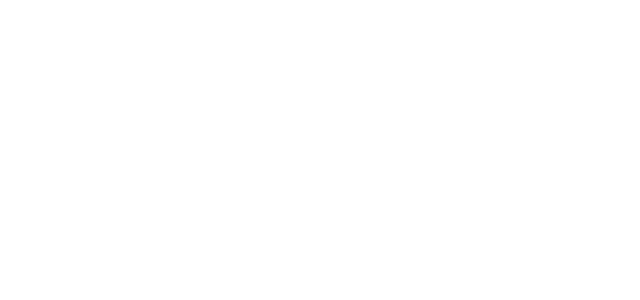
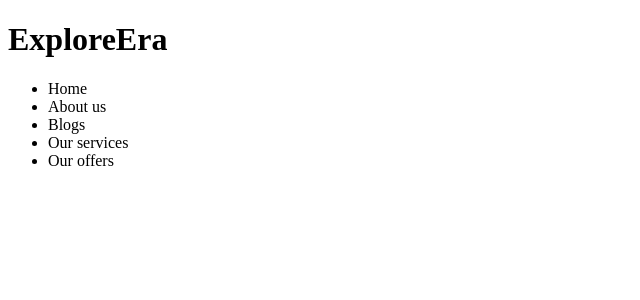
Before and after one commit to Tornike512/Unilab-Figma-Website, a React (Vite) app: page / in a window 1280 px wide. Shown: the top 300 px of the page, without its empty margins (0-640 px from the left). Built offline with nearby package versions, Linux system fonts and the light colour scheme.

Commit message:
Add: Header HTML

```diff
--- a/src/App.jsx
+++ b/src/App.jsx
@@ -1,7 +1,11 @@
-import { useState } from "react";
+import { Header } from "./components/Header";
 
 function App() {
-  return <></>;
+  return (
+    <>
+      <Header />
+    </>
+  );
 }
 
 export default App;
--- /dev/null
+++ b/src/components/Header/Header.json
@@ -0,0 +1,9 @@
+{
+  "navigation": [
+    { "title": "Home", "id": "1" },
+    { "title": "About us", "id": "2" },
+    { "title": "Blogs", "id": "3" },
+    { "title": "Our services", "id": "4" },
+    { "title": "Our offers", "id": "5" }
+  ]
+}
--- /dev/null
+++ b/src/components/Header/Header.jsx
@@ -0,0 +1,26 @@
+import headerNavigation from "./Header.json";
+
+import userLogo from "/src/assets/user-logo.png";
+
+import "./Header.scss";
+
+export function Header() {
+  return (
+    <header className="header">
+      <h1 className="website-name">ExploreEra</h1>
+      <nav className="navigation">
+        <ul className="navigation-list">
+          {headerNavigation.navigation.map((nav) => {
+            console.log(nav);
+            return (
+              <li className="navigation-item" key={nav.id}>
+                {nav.title}
+              </li>
+            );
+          })}
+        </ul>
+        <img src={userLogo} alt="User Logo" />
+      </nav>
+    </header>
+  );
+}
--- /dev/null
+++ b/src/components/Header/index.js
@@ -0,0 +1 @@
+export { Header } from "./Header";
```
Also changed, not shown: src/layouts/PublicLayout.jsx (+7 -1 lines), .eslintrc.cjs, src/assets/user-logo.png (added), src/components/Header/Header.scss (added).
